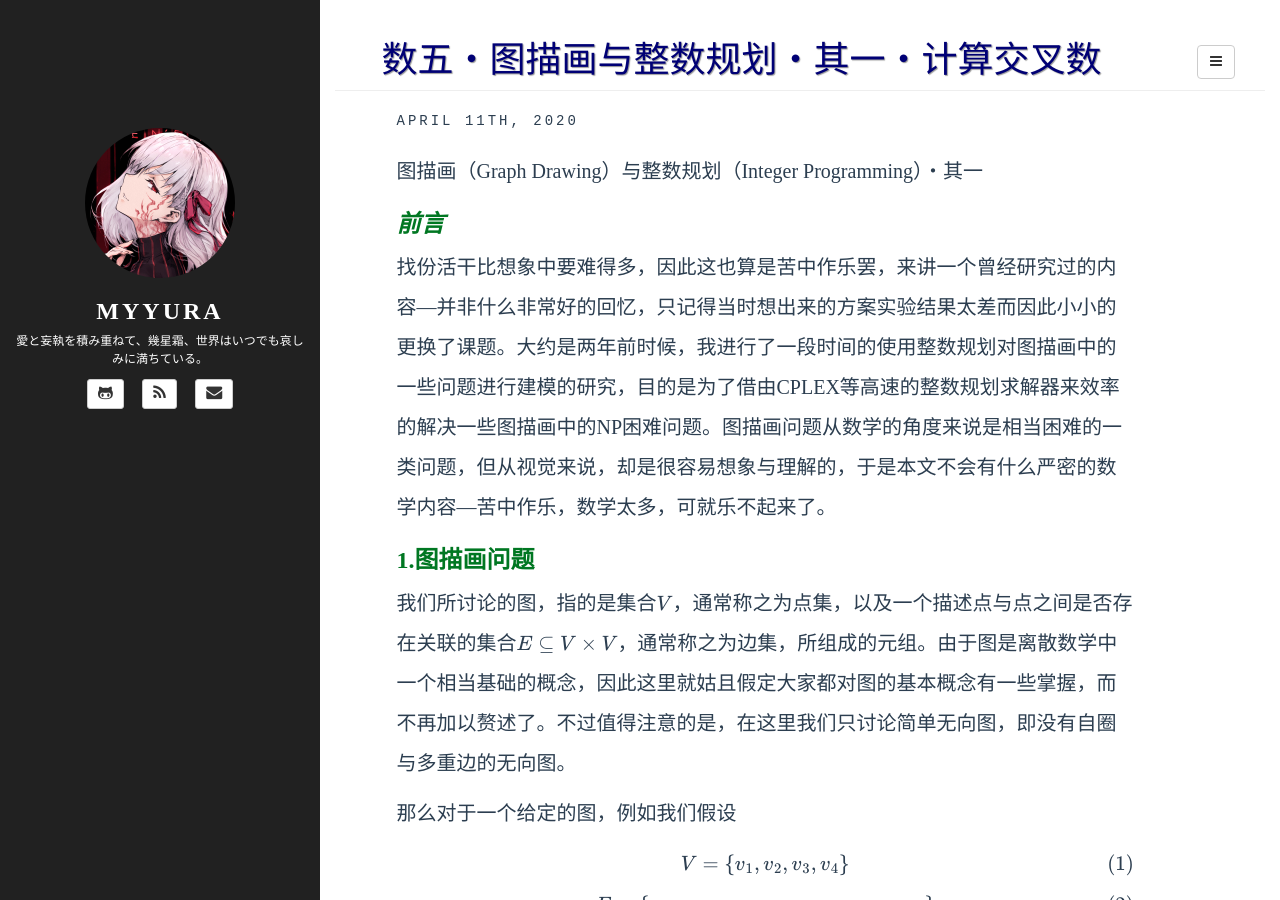
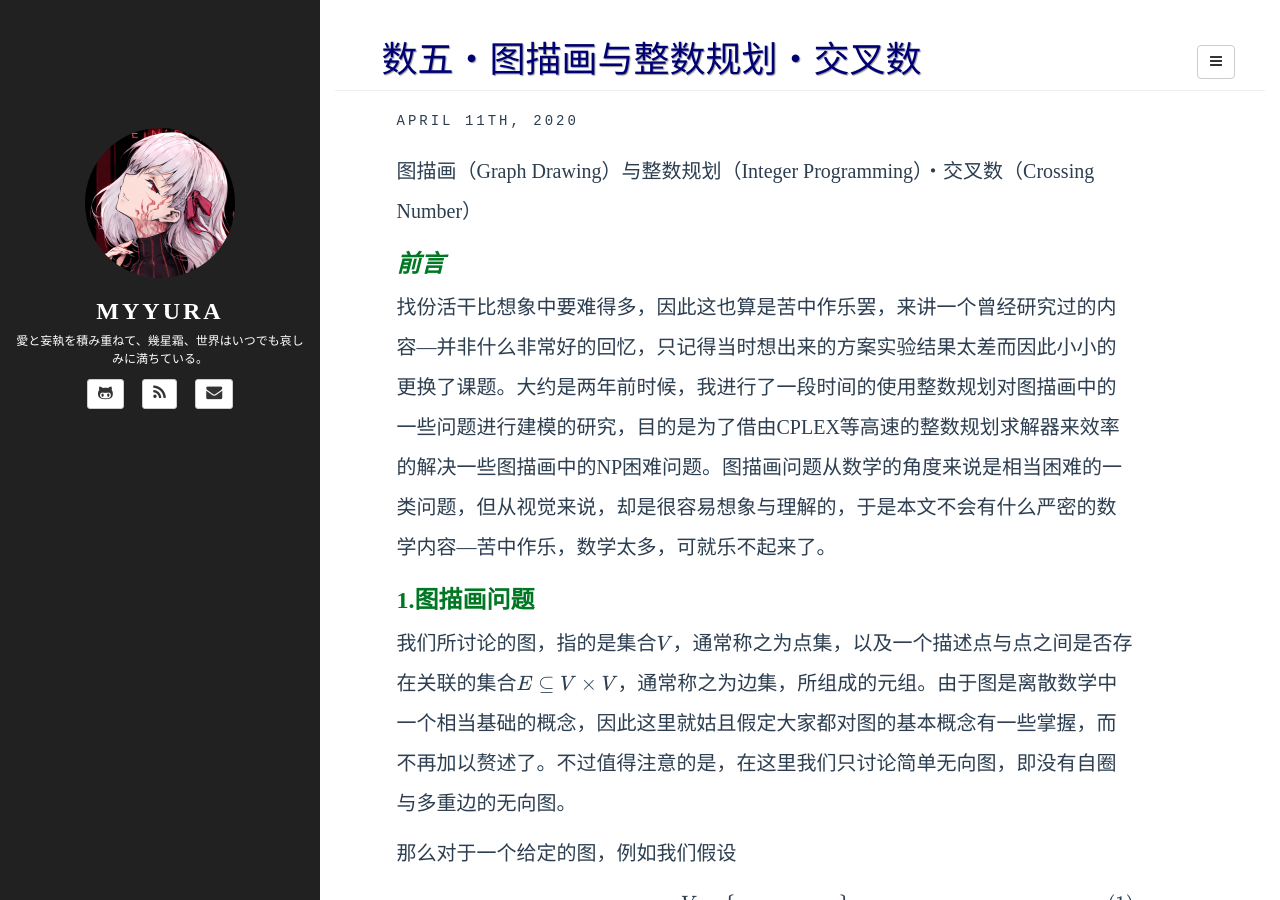
Before and after one commit to Myyura/myyura.github.io, a Jekyll site: the page built from _posts/math_algorithm/2020-4-11-graph_drawing_integer_programming.md, in a window 1280 px wide and 900 px high. Built offline with Jekyll 4.4.1, drawn with Linux system fonts in a browser that asks for light colours; formulas are drawn with MathJax 3; a script that is not in the unit is left out; comment, search, counter and statistics services are not loaded.

Commit message:
Change the title

```diff
--- a/_posts/math_algorithm/2020-4-11-graph_drawing_integer_programming.md
+++ b/_posts/math_algorithm/2020-4-11-graph_drawing_integer_programming.md
@@ -1,12 +1,12 @@
 ---
 layout: post
 mathjax: true
-title: 数五・图描画与整数规划・其一・计算交叉数
+title: 数五・图描画与整数规划・交叉数
 category: mathematics
 tags: [mathematics, graph-drawing, integer-programming]
 ---
 
-图描画（Graph Drawing）与整数规划（Integer Programming）・其一
+图描画（Graph Drawing）与整数规划（Integer Programming）・交叉数（Crossing Number）
 
 ## ***前言***
 找份活干比想象中要难得多，因此这也算是苦中作乐罢，来讲一个曾经研究过的内容---并非什么非常好的回忆，只记得当时想出来的方案实验结果太差而因此小小的更换了课题。大约是两年前时候，我进行了一段时间的使用整数规划对图描画中的一些问题进行建模的研究，目的是为了借由CPLEX等高速的整数规划求解器来效率的解决一些图描画中的NP困难问题。图描画问题从数学的角度来说是相当困难的一类问题，但从视觉来说，却是很容易想象与理解的，于是本文不会有什么严密的数学内容---苦中作乐，数学太多，可就乐不起来了。
```
